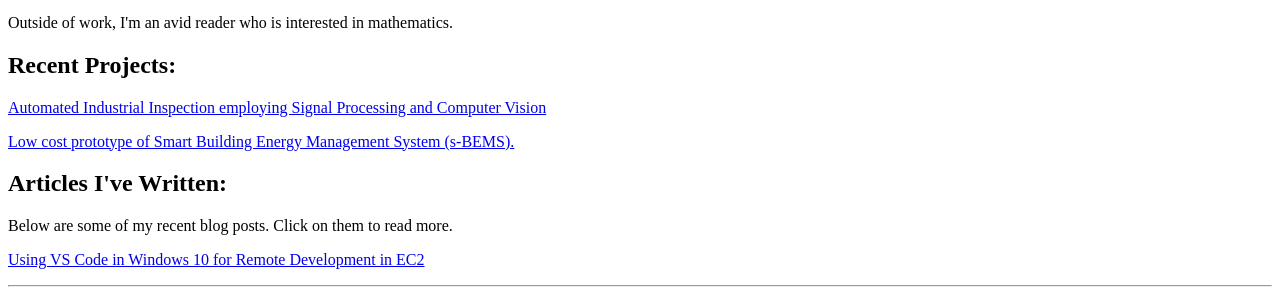
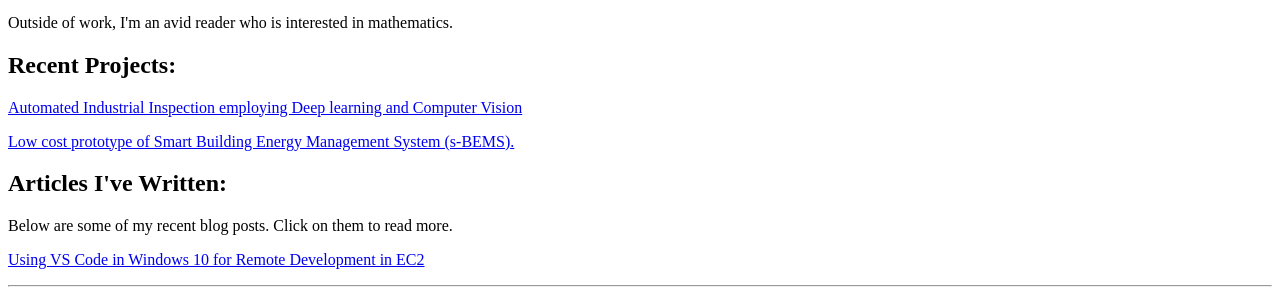
Before and after one commit to asagotra/arunsagotra.github.io, a Jekyll site: the page built from index.html, in a window 1280 px wide. Shown: the part 1888-2179 px from the top of the page. Built offline with Jekyll 4.4.1, drawn with Linux system fonts in a browser that asks for light colours.

Commit message:
Update AutomatedIndustrialInspection.md

```diff
--- a/_projects/AutomatedIndustrialInspection.md
+++ b/_projects/AutomatedIndustrialInspection.md
@@ -1,5 +1,5 @@
 ---
-title: Automated Industrial Inspection employing Signal Processing and Computer Vision
+title: Automated Industrial Inspection employing Deep learning and Computer Vision
 image: /assets/images/projects/industry4_schema.png
 # description: Mortgage Payment Calculation Panel App
 # company: Personal Project
@@ -16,7 +16,7 @@ layout: post
 <br/>
 
 ## Why Automated industrial inspection (A-II)?
-Automated industrial inspection (A-II) are computer vision based predictive solutions that are developed by leveraging state-of-art signal processing algorithms and deep learning models. The goal of A-II is to  automate industrial inspections, a critical component of Industry 4.0. Such automations enable to not only improve productivity, but also lead to significant improvements in operational safety.
+Automated industrial inspection (A-II) are  computer vision based predictive solutions that are developed by leveraging state-of-art deep learning models. The goal of A-II is to  automate industrial inspections, a critical component of Industry 4.0. Such automations enable to not only improve productivity, but also lead to significant improvements in operational safety.
 
 ## A-II to detect defects
 I've developed an AI based platform along with my team to repurpose this solution along with other components to automatically inspect defects such as cracks, fractures, blockages in wastewater distribution networks for a major customer in North America. A sample detection of cracks and fractures from pipe inspection is shown below.
```
